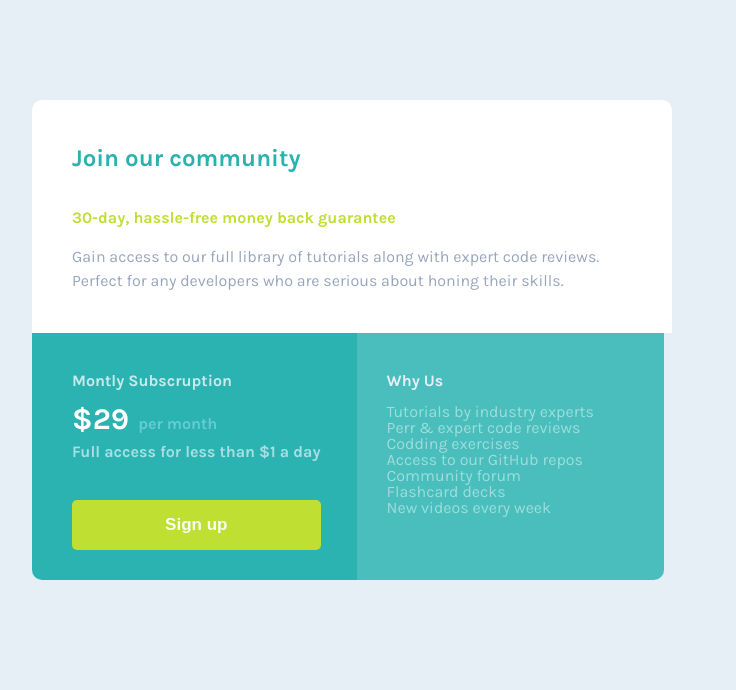
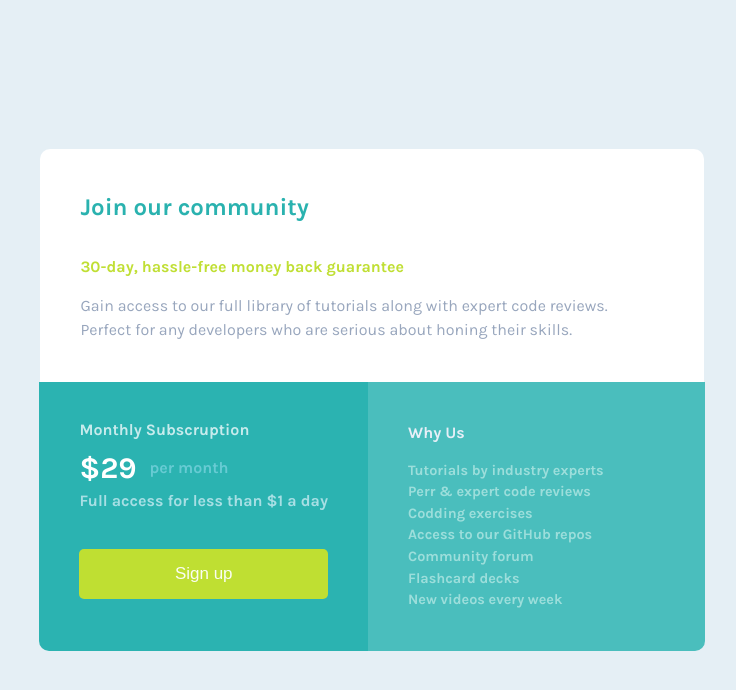
Before and after one commit to NahtanN/single-price-grid, a plain HTML site: page index.html in a window 1280 px wide. Shown: the whole page, without its empty margins (268-1004 px from the left). Drawn offline with Linux system fonts and the light colour scheme.

Commit message:
css changed - using Flexbox

```diff
--- a/index.html
+++ b/index.html
@@ -13,17 +13,18 @@
     </head>
 
     <body>
-        <main>
-            <div class="header">
+        <header>
             <h1>Join our community</h1>
             <p id="promo">30-day, hassle-free money back guarantee</p>
             <p>Gain access to our full library of tutorials along with expert code reviews.<br>
                 Perfect for any developers who are serious about honing their skills.</p>
-            </div>
+        </header>
 
+        <main>
+            <div class="container">
                 <ul>
                     <li class="sign-up">
-                    <h2>Montly Subscruption</h2>
+                        <h2>Monthly Subscruption</h2>
                         <p id="price"><strong>$29</strong> per month</p>
                         <p>Full access for less than $1 a day</p>
                         <button>Sign up</button>
@@ -41,6 +42,7 @@
                         </p>
                     </li>
                 </ul>
+            </div>
         </main>
     </body>
 </html>
--- a/style.css
+++ b/style.css
@@ -1,82 +1,80 @@
 body {
+    width: 100vw;
+    height: 100vh;
+
     font-family: 'Karla', sans-serif;
     background-color: hsl(204, 43%, 93%);
+
+    display: flex;
+    justify-content: center;
+    align-items: center;
+    flex-direction: column;
 }
 
-main {
-    width: 50%;
-    background: hsl(204, 43%, 93%);
-    margin: 100px 300px;
+header {
+    background-color: white;
+    color: hsl(218, 22%, 67%);
+    border-radius: 0.625rem 0.625rem 0rem 0rem;
+    justify-content: flex-start;
+    padding: 2.5rem 6rem 2.5rem 2.5rem;
+    line-height: 1.5;
 }
 
-.header {
-    background: white;
-    padding-left: 40px;
-    color: hsl(218, 22%, 67%);
-    padding-bottom: 40px;
-    line-height: 1.5;
-    border-radius: 10px 10px 0px 0px;
-}
-
-.header h1 {
+header h1 {
     color: hsl(179, 62%, 43%);
+    font-weight: bold;
     font-size: x-large;
-    font-weight: bold;
-    padding-top: 40px;
-    padding-bottom: 30px;
+    padding-bottom: 1.875rem;
 }
 
 #promo {
     color: hsl(71, 73%, 54%);
     font-weight: bold;
-    padding-bottom: 15px;
+    padding-bottom: 0.9375rem;
 }
 
 ul {
-    display: inline-flex;
+    display: flex;
+    font-weight: bold;
 }
 
 .sign-up {
     background-color: #2bb3b1;
     color: #a7dfe4;
-    font-weight: bold;
-    padding-right: 36px;
-    padding-top: 40px;
-    padding-left: 40px;
-    border-radius: 0px 0px 0px 10px;
+    padding: 2.5rem 2.5rem 0.5rem 2.5rem;
+    border-bottom-left-radius: 0.625rem;
 }
 
 .sign-up h2 {
-    color: #c7ebec  ;
-    font-weight: bold;
-    padding-bottom: 15px;
+    color: #c7ebec;
+    padding-bottom: 0.9375rem;
 }
 
 #price {
     color: #67cbd3;
-    padding-bottom: 10px;
+    padding-bottom: 0.625rem;
+    display: flex;
+    align-items: center;
 }
 
 #price strong {
     color: white;
-    font-weight: bold;
-    font-size: 30px;
-    padding-right: 5px;
+    font-size: 1.875rem;
+    padding-right: 0.8rem;
 }
 
 .sign-up button {
-    margin-top: 40px;
-    margin-bottom: 30px;
-    font-weight: bold;
-    font-size: 17px;
+    margin: 2.5rem 0 1.875rem 0;
+    padding: 0.9375rem 3.125rem;
+    font-size: 1.0625rem;
     width: 100%;
-    padding: 15px 50px;
     background-color: #bfdf32;
     color: #fafdf3;
     border: none;
-    border-radius: 5px;
+    border-radius: 0.3125rem;
     cursor: pointer;
     transition: 0.5s all;
+
 }
 
 .sign-up button:hover {
@@ -87,14 +85,17 @@ ul {
 .why-us {
     background-color: #4abebd;
     color: #9cdedb;
-    padding-top: 40px;
-    padding-left: 30px;
-    padding-right: 70px;
-    border-radius: 0px 0px 10px 0px;
+    padding: 1.5rem 6.3rem 2.5rem 2.5rem;
+    border-bottom-right-radius: 0.625rem;
+    line-height: 1.5;
 }
 
 .why-us h2 {
     color: #e7eff7;
-    font-weight: bold;
-    padding-bottom: 15px;
+    padding-bottom: 0.9375rem;
+    padding-top: 0.9rem;
 }
+
+.why-us p {
+    font-size: 0.9rem;
+}
```
Lines whose indentation alone changed are shown as unchanged.
